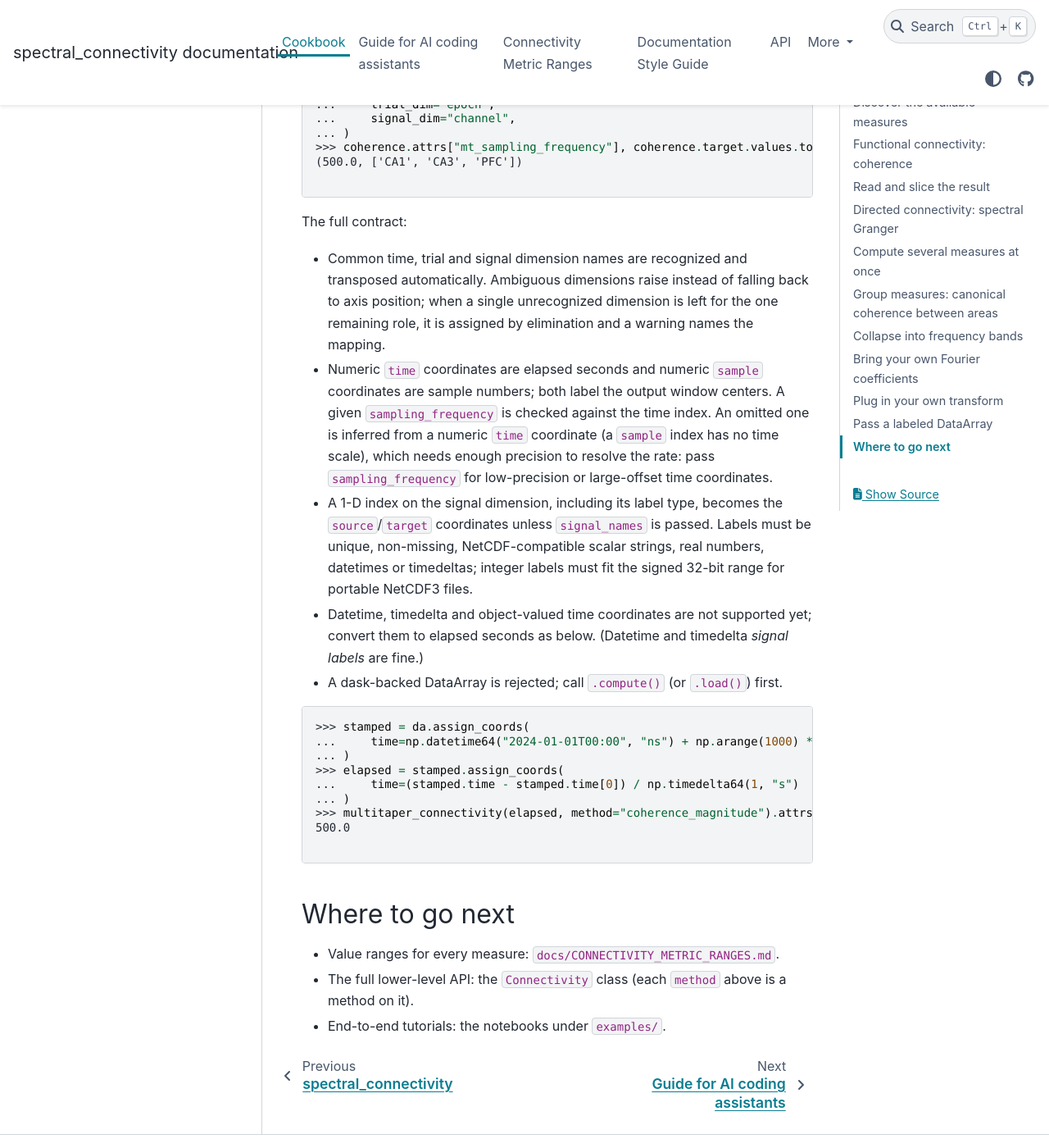
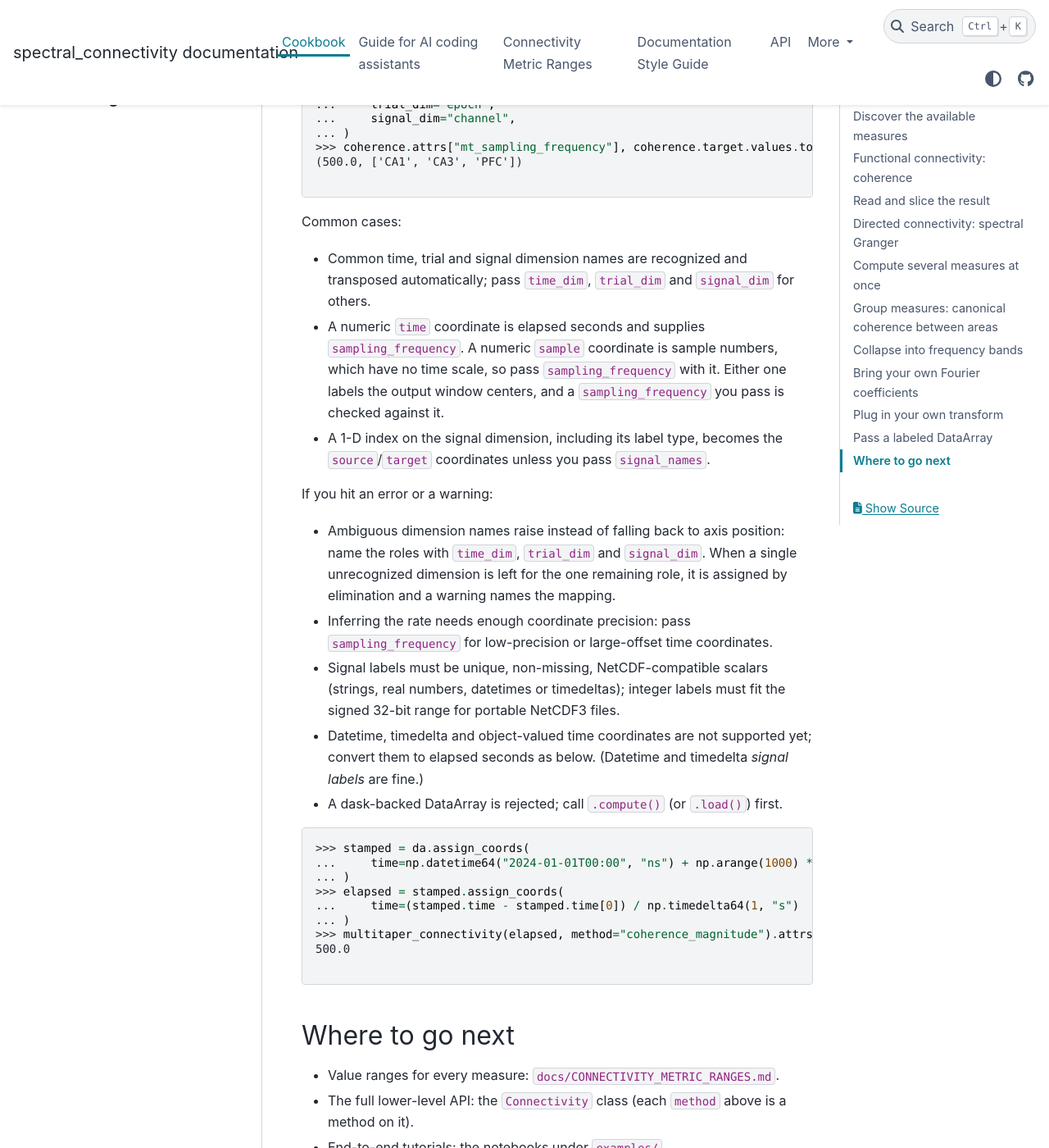
Before and after one commit to Eden-Kramer-Lab/spectral_connectivity, a Sphinx documentation site: the page built from docs/cookbook.md, in a window 1280 px wide and 1400 px high, scrolled down 5677 px. Shown: the whole window at 82% size. Built offline with Sphinx 7.4.7 and the PyData theme 0.15.4, drawn with Linux system fonts in a browser that asks for light colours; pages that are not in the unit, such as notebooks, are missing from menus; the version number could not be read and is left out.

Commit message:
Cookbook: split the DataArray contract into common cases and errors
Co-Authored-By: Claude Fable 5.1 <noreply@anthropic.com>

````diff
--- a/docs/cookbook.md
+++ b/docs/cookbook.md
@@ -276,24 +276,29 @@ For other dimension names, say which dimension plays which role:
 
 ```
 
-The full contract:
+Common cases:
 
-- Common time, trial and signal dimension names are recognized and
-  transposed automatically. Ambiguous dimensions raise instead of falling back
-  to axis position; when a single unrecognized dimension is left for the one
-  remaining role, it is assigned by elimination and a warning names the
-  mapping.
-- Numeric `time` coordinates are elapsed seconds and numeric `sample`
-  coordinates are sample numbers; both label the output window centers. A
-  given `sampling_frequency` is checked against the time index. An omitted one
-  is inferred from a numeric `time` coordinate (a `sample` index has no time
-  scale), which needs enough precision to resolve the rate: pass
+- Common time, trial and signal dimension names are recognized and transposed
+  automatically; pass `time_dim`, `trial_dim` and `signal_dim` for others.
+- A numeric `time` coordinate is elapsed seconds and supplies
+  `sampling_frequency`. A numeric `sample` coordinate is sample numbers, which
+  have no time scale, so pass `sampling_frequency` with it. Either one labels
+  the output window centers, and a `sampling_frequency` you pass is checked
+  against it.
+- A 1-D index on the signal dimension, including its label type, becomes the
+  `source`/`target` coordinates unless you pass `signal_names`.
+
+If you hit an error or a warning:
+
+- Ambiguous dimension names raise instead of falling back to axis position:
+  name the roles with `time_dim`, `trial_dim` and `signal_dim`. When a single
+  unrecognized dimension is left for the one remaining role, it is assigned by
+  elimination and a warning names the mapping.
+- Inferring the rate needs enough coordinate precision: pass
   `sampling_frequency` for low-precision or large-offset time coordinates.
-- A 1-D index on the signal dimension, including its label type, becomes the
-  `source`/`target` coordinates unless `signal_names` is passed. Labels must be
-  unique, non-missing, NetCDF-compatible scalar strings, real numbers,
-  datetimes or timedeltas; integer labels must fit the signed 32-bit range for
-  portable NetCDF3 files.
+- Signal labels must be unique, non-missing, NetCDF-compatible scalars
+  (strings, real numbers, datetimes or timedeltas); integer labels must fit the
+  signed 32-bit range for portable NetCDF3 files.
 - Datetime, timedelta and object-valued time coordinates are not supported
   yet; convert them to elapsed seconds as below. (Datetime and timedelta
   *signal labels* are fine.)
````
